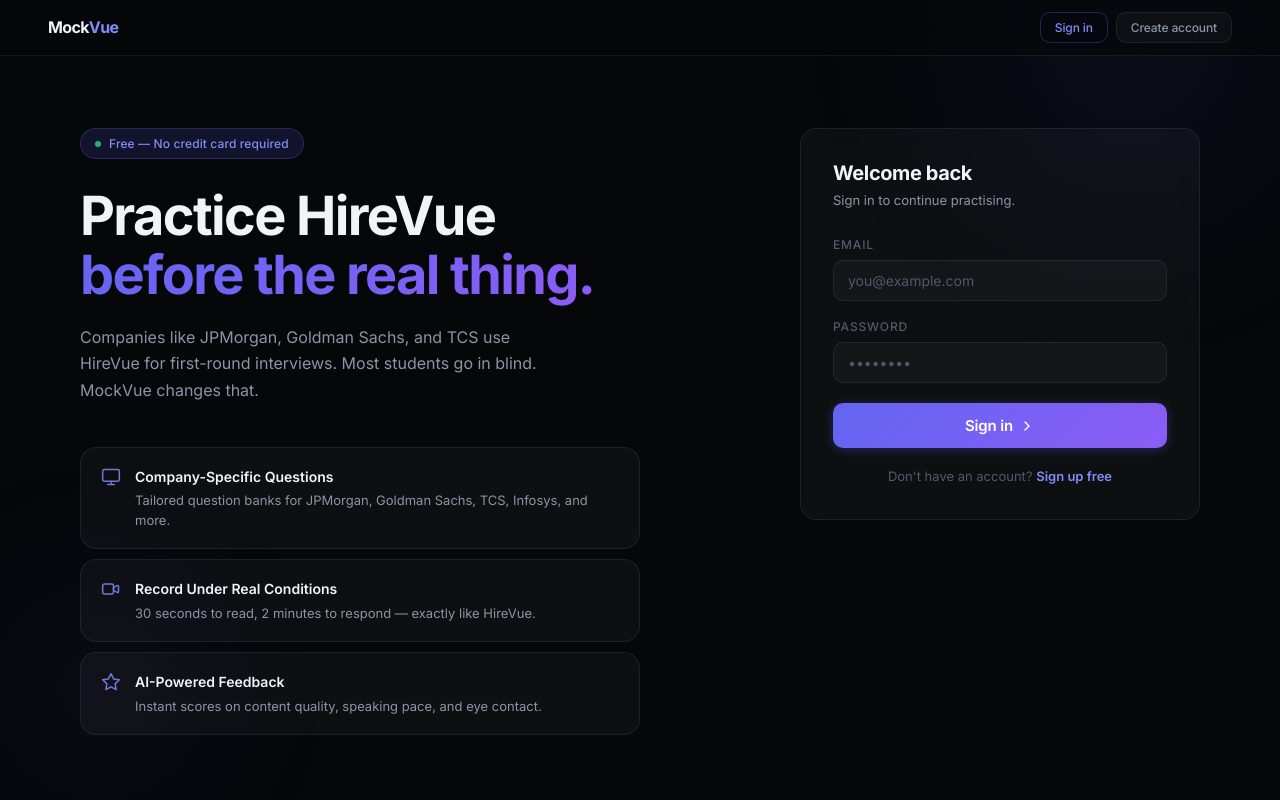
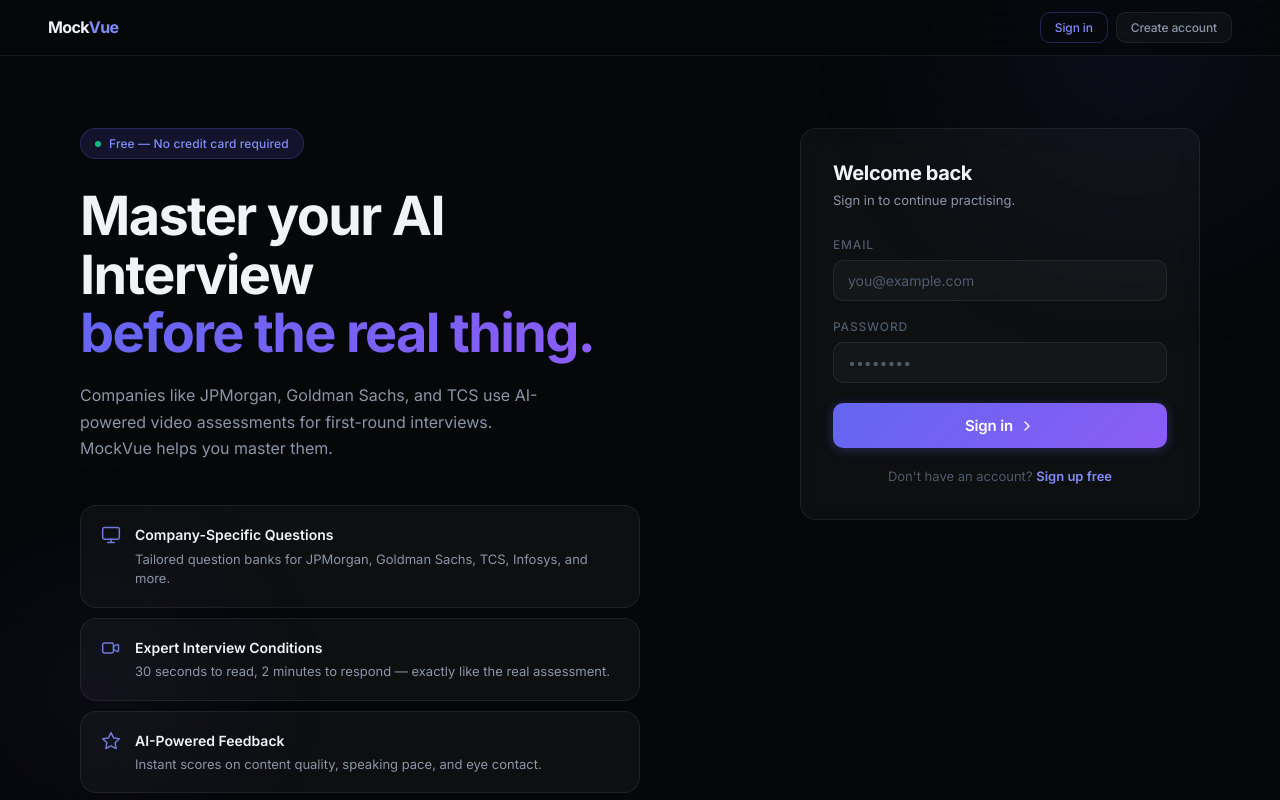
Before and after one commit to shlokbam/MockVue, a React (Vite) app in the folder frontend/: page / in a window 1280 px wide. Built offline with nearby package versions, Linux system fonts and the light colour scheme.

Commit message:
refactor: update branding to generic AI terminology and improve session state management in feedback navigation

```diff
--- a/frontend/index.html
+++ b/frontend/index.html
@@ -3,8 +3,8 @@
   <head>
     <meta charset="UTF-8" />
     <meta name="viewport" content="width=device-width, initial-scale=1.0" />
-    <title>MockVue — Practice HireVue before the real thing</title>
-    <meta name="description" content="Practice HireVue-style AI video interviews and get instant feedback on your answer quality, confidence, and eye contact." />
+    <title>MockVue — Premium AI Interview Practice</title>
+    <meta name="description" content="Practice AI-powered video interviews and get instant feedback on your answer quality, confidence, and eye contact." />
     <link rel="icon" type="image/svg+xml" href="/mv-icon.svg" />
   </head>
   <body>
--- a/frontend/src/pages/FeedbackReport.jsx
+++ b/frontend/src/pages/FeedbackReport.jsx
@@ -1,5 +1,5 @@
 import { useEffect, useState } from 'react';
-import { useNavigate, useParams } from 'react-router-dom';
+import { useNavigate, useParams, useLocation } from 'react-router-dom';
 import Navbar from '../components/Navbar';
 import api from '../services/api';
 import './FeedbackReport.css';
@@ -194,8 +194,9 @@
     );
   }
 
+  const location = useLocation();
   const mvSession = JSON.parse(sessionStorage.getItem('mv_session') || 'null');
-  const isLiveSession = mvSession && mvSession.id === answer?.session_id && sessionStorage.getItem('mv_questions');
+  const isLiveSession = location.state?.isLive === true && mvSession && mvSession.id === answer?.session_id;
 
   const handleBackToSummary = () => {
     navigate(`/session/${answer?.session_id}`);
@@ -307,8 +308,8 @@
                   {answer.filler_word_count === 0
                     ? '✓ Excellent! No filler words detected.'
                     : answer.filler_word_count <= 5
-                    ? `✓ Good — aim for under 5. You used: ${Object.entries(fillerBreakdown).map(([k,v]) => `"${k}" ×${v}`).join(', ')}.`
-                    : `⚠️ High count — aim for under 5. You said: ${Object.entries(fillerBreakdown).map(([k,v]) => `"${k}" ×${v}`).join(', ')}.`
+                      ? `✓ Good — aim for under 5. You used: ${Object.entries(fillerBreakdown).map(([k, v]) => `"${k}" ×${v}`).join(', ')}.`
+                      : `⚠️ High count — aim for under 5. You said: ${Object.entries(fillerBreakdown).map(([k, v]) => `"${k}" ×${v}`).join(', ')}.`
                   }
                 </div>
               </div>
@@ -437,7 +438,7 @@
             ) : (
               /* In archive mode, just go back to summary */
               <button className="btn btn-primary" onClick={handleBackToSummary}>
-                Back to Summary ✓
+                Back to Summary
               </button>
             )}
           </div>
--- a/frontend/src/pages/LandingPage.jsx
+++ b/frontend/src/pages/LandingPage.jsx
@@ -20,8 +20,8 @@
         <path d="M15 10l4.553-2.069A1 1 0 0121 8.87v6.26a1 1 0 01-1.447.9L15 14v-4z"/><rect x="2" y="6" width="13" height="12" rx="2"/>
       </svg>
     ),
-    title: 'Record Under Real Conditions',
-    desc: '30 seconds to read, 2 minutes to respond — exactly like HireVue.',
+    title: 'Expert Interview Conditions',
+    desc: '30 seconds to read, 2 minutes to respond — exactly like the real assessment.',
   },
   {
     icon: (
@@ -96,12 +96,12 @@
             Free — No credit card required
           </div>
           <h1 className="hero-title">
-            Practice HireVue<br />
+            Master your AI Interview<br />
             <span className="gradient-text">before the real thing.</span>
           </h1>
           <p className="hero-subtitle">
-            Companies like JPMorgan, Goldman Sachs, and TCS use HireVue for first-round
-            interviews. Most students go in blind. MockVue changes that.
+            Companies like JPMorgan, Goldman Sachs, and TCS use AI-powered video
+            assessments for first-round interviews. MockVue helps you master them.
           </p>
 
           <div className="features-row">
--- a/frontend/src/pages/Processing.jsx
+++ b/frontend/src/pages/Processing.jsx
@@ -87,7 +87,7 @@
       await new Promise((res) => setTimeout(res, 6500));
 
       if (isMountedRef.current) {
-        navigate(`/report/${answer.id}`);
+        navigate(`/report/${answer.id}`, { state: { isLive: true } });
       }
     } catch (e) {
       if (isMountedRef.current) {
```
Also changed, not shown: 1 other file (tests, documents, lock files or other folders). Lines whose indentation alone changed are shown as unchanged.
